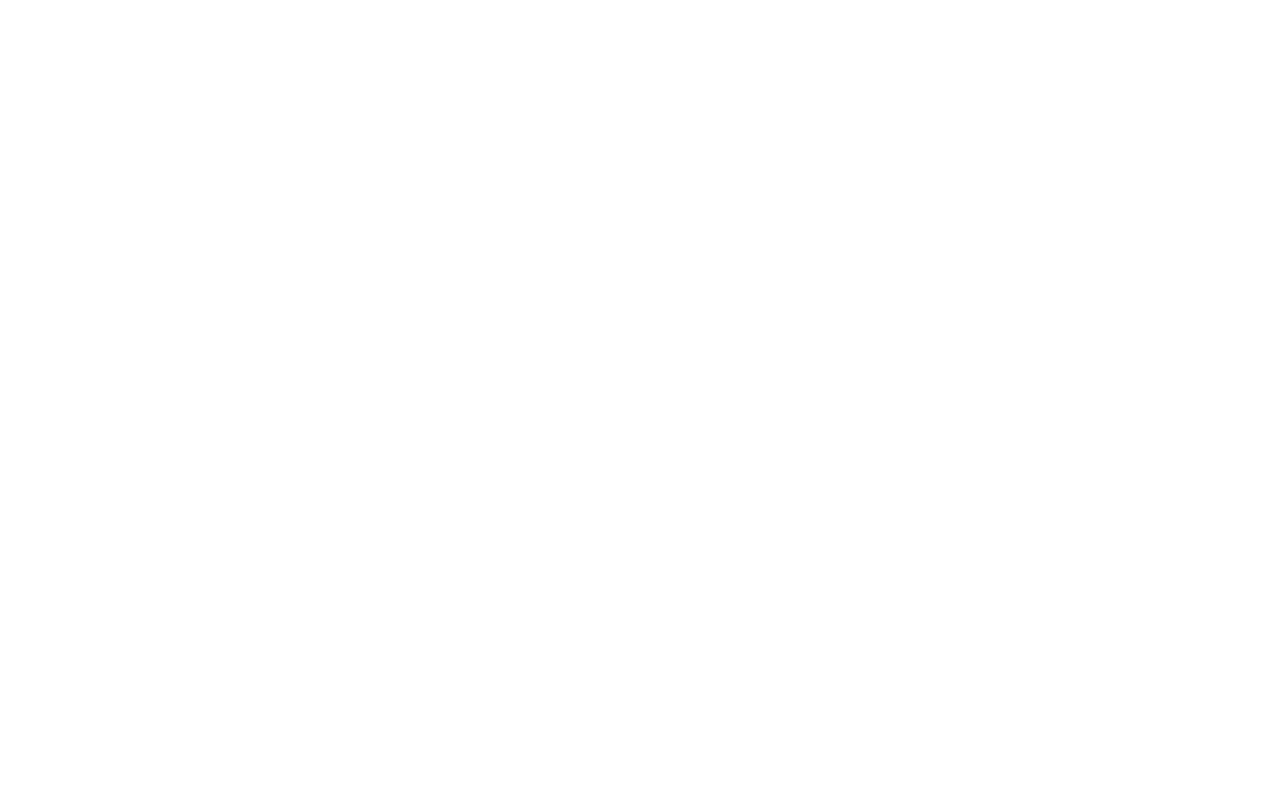
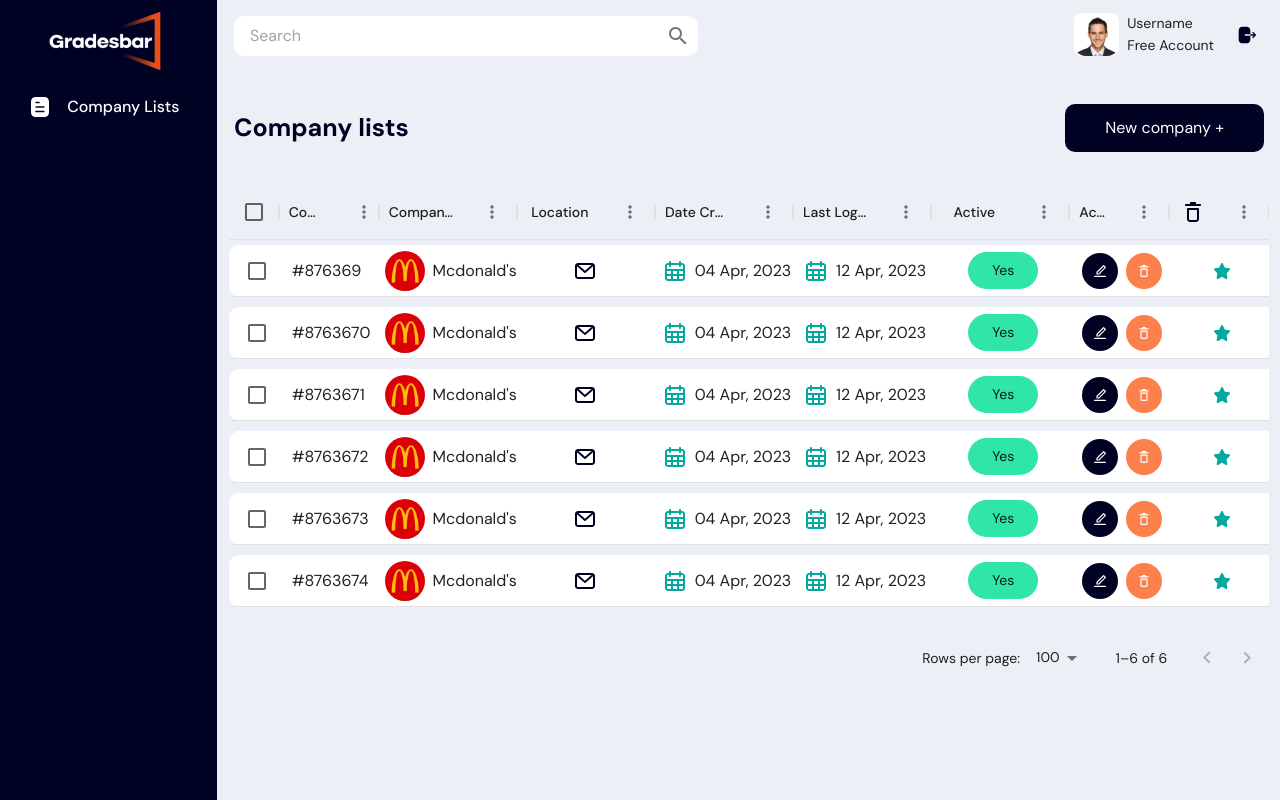
Before and after one commit to AmineElkhalidy/Marco-Dashboard, a React (Create React App) app: page /companies in a window 1280 px wide. Before the commit this address had no page. Built offline with nearby package versions, Linux system fonts and the light colour scheme.

Commit message:
Pushing the new change of the dashboard

```diff
--- a/package.json
+++ b/package.json
@@ -19,7 +19,6 @@
     "react-router-dom": "^6.10.0",
     "react-scripts": "5.0.1",
     "react-step-builder": "^3.0.6",
-    "react-swipeable-views": "^0.14.0",
     "web-vitals": "^2.1.4"
   },
   "scripts": {
--- a/src/App.jsx
+++ b/src/App.jsx
@@ -27,11 +27,11 @@
       <main className="w-full h-full font-sans">
         <Routes>
           <Route path="/" element={<Login />} />
-          <Route path="/dashboard" element={<Dashboard />} />
-          <Route path="/company-details" element={<CompanyDetails />} />
-          <Route path="/company-details/score" element={<Score />} />
-          <Route path="/company-details/unique" element={<Unique />} />
-          <Route path="/all-details" element={<AllCompanyInfo />} />
+          <Route path="/companies" element={<Dashboard />} />
+          <Route path="/company/:id" element={<CompanyDetails />} />
+          <Route path="/company/:id/score" element={<Score />} />
+          <Route path="/company/:id/unique" element={<Unique />} />
+          <Route path="/company/:id/all-details" element={<AllCompanyInfo />} />
         </Routes>
       </main>
     </ThemeProvider>
--- a/src/data/data.js
+++ b/src/data/data.js
@@ -1,6 +1,6 @@
 export const companiesList = [
   {
-    id: "#876369",
+    id: "876369",
     companyName: "Mcdonald's",
     location: "London",
     dateCreated: "04 Apr, 2023",
@@ -10,7 +10,7 @@
     remove: "",
   },
   {
-    id: "#8763670",
+    id: "8763670",
     companyName: "Mcdonald's",
     location: "London",
     dateCreated: "04 Apr, 2023",
@@ -20,7 +20,7 @@
     remove: "",
   },
   {
-    id: "#8763671",
+    id: "8763671",
     companyName: "Mcdonald's",
     location: "London",
     dateCreated: "04 Apr, 2023",
@@ -30,7 +30,7 @@
     remove: "",
   },
   {
-    id: "#8763672",
+    id: "8763672",
     companyName: "Mcdonald's",
     location: "London",
     dateCreated: "04 Apr, 2023",
@@ -40,7 +40,7 @@
     remove: "",
   },
   {
-    id: "#8763673",
+    id: "8763673",
     companyName: "Mcdonald's",
     location: "London",
     dateCreated: "04 Apr, 2023",
@@ -50,7 +50,7 @@
     remove: "",
   },
   {
-    id: "#8763674",
+    id: "8763674",
     companyName: "Mcdonald's",
     location: "London",
     dateCreated: "04 Apr, 2023",
--- a/src/scenes/auth/Login.jsx
+++ b/src/scenes/auth/Login.jsx
@@ -58,7 +58,7 @@
             </div>
 
             <Link
-              to="/dashboard"
+              to="/companies"
               className="w-full text-center bg-textColor p-3 text-white rounded-[10px] uppercase font-medium"
               type="submit"
             >
--- a/src/scenes/company/CompanyDetails.jsx
+++ b/src/scenes/company/CompanyDetails.jsx
@@ -1,7 +1,7 @@
 import React, { useState } from "react";
 
 // Routing
-import { Link } from "react-router-dom";
+import { Link, useParams } from "react-router-dom";
 
 // MUI
 import { Box, IconButton, Typography, Switch, TextField } from "@mui/material";
@@ -16,7 +16,11 @@
 import EditSVG from "../../assets/svgs/edit.svg";
 import UploadImage from "../../assets/images/upload.png";
 
+// Data
+import { companiesList } from "../../data/data";
+
 const CompanyDetails = () => {
+  const { id } = useParams();
   const [checked, setChecked] = useState(true);
   const [initialUpdate, setInitialUpdate] = useState(false);
   const [contactUpdate, setContactUpdate] = useState(false);
@@ -27,9 +31,12 @@
     setChecked(event.target.checked);
   };
 
+  // Filtering the company
+  const selectedCompany = companiesList.filter((company) => company.id === id);
+  const { companyName } = selectedCompany;
   return (
     <div className="w-full flex relative ">
-      <SideBar />
+      <SideBar companyName={companyName} />
 
       {/* Content */}
       <div className="w-full bg-bgColor">
--- a/src/scenes/dashboard/index.jsx
+++ b/src/scenes/dashboard/index.jsx
@@ -1,7 +1,10 @@
 import React, { useState } from "react";
 
-import PropTypes from "prop-types";
-import SwipeableViews from "react-swipeable-views";
+// import PropTypes from "prop-types";
+// import SwipeableViews from "react-swipeable-views";
+
+// Routing
+import { Link } from "react-router-dom";
 
 // MUI
 import { Box, IconButton, Typography, Tabs, Tab, AppBar } from "@mui/material";
@@ -36,9 +39,18 @@
   // Drawer State
   const [isDrawerOpen, setIsDrawerOpen] = useState(false);
 
+  const [selectionModel, setSelectionModel] = useState([]);
+
+  const [rows, setRows] = useState(companiesList);
+
   // Columns
   const columns = [
-    { field: "id", headerName: "Company ID", headerAlign: "left" },
+    {
+      field: "id",
+      headerName: "Company ID",
+      headerAlign: "left",
+      renderCell: (params) => <Typography>#{params.value}</Typography>,
+    },
     {
       field: "companyName",
       headerName: "Company Name",
@@ -115,10 +127,10 @@
       align: "center",
       renderCell: (params) => (
         <div className="flex items-center h-full w-full justify-center gap-2">
-          <button>
+          <Link to={`/company/${params.id}`}>
             <img src={Edit} alt="Edit SVG" />
-          </button>
-          <button>
+          </Link>
+          <button onClick={() => handleDelete(params.id)}>
             <img src={Delete} alt="Delete SVG" />
           </button>
         </div>
@@ -139,9 +151,15 @@
       ),
     },
   ];
+  const handleDelete = (id) => {
+    const updatedRows = rows.filter((row) => row.id !== id);
+    setSelectionModel([]);
+    setRows(updatedRows);
+  };
+
   return (
     <div className="w-full flex relative">
-      <SideBar />
+      <SideBar company={""} />
 
       {/* Content */}
       <div className="w-full bg-bgColor">
@@ -222,7 +240,7 @@
               backgroundColor: "white",
               borderRadius: "10px",
               marginBlock: "5px",
-              padding: "0 5px",
+              padding: "0 3px",
             },
             "& .MuiDataGrid-footerContainer": {
               border: "none",
@@ -233,7 +251,12 @@
             sx={{ width: "100%", height: "100%" }}
             checkboxSelection
             columns={columns}
-            rows={companiesList}
+            rows={rows}
+            selectionModel={selectionModel}
+            onSelectionModelChange={(newSelection) => {
+              setSelectionModel(newSelection);
+            }}
+            deleteRowsModel={selectionModel}
           />
         </Box>
 
--- a/src/scenes/global/Sidebar.jsx
+++ b/src/scenes/global/Sidebar.jsx
@@ -7,17 +7,17 @@
 import { Box, IconButton, Typography } from "@mui/material";
 
 // NavLink
-import { NavLink } from "react-router-dom";
+import { Link } from "react-router-dom";
 
 // Logo
 import Logo from "../../assets/images/Logo.png";
 import { ReactComponent as List } from "../../assets/svgs/list.svg";
 
-const SideBar = () => {
+const SideBar = ({ companyName }) => {
   const { collapseSidebar, toggleSidebar, collapsed, toggled, broken, rtl } =
     useProSidebar();
 
-  const [selected, setSelected] = useState("");
+  // Extracting the company name
 
   return (
     <Box
@@ -39,7 +39,8 @@
       <Sidebar className="h-full">
         <Menu>
           {/* Logo */}
-          <MenuItem onClick={() => collapseSidebar()}>
+          {/* onClick={() => collapseSidebar()} */}
+          <MenuItem>
             {!collapsed && (
               <Box mt={"2rem"}>
                 <img src={Logo} alt="Gradesbar Logo" />
@@ -50,26 +51,17 @@
           {/* Menu items */}
           <Box paddingLeft={collapsed ? undefined : "1%"} marginTop="2rem">
             <MenuItem icon={<List />}>
-              <Typography sx={{ color: "white", fontWeight: 500 }}>
+              <Link to="/companies" className="text-white font-medium">
                 Company Lists
-              </Typography>
+              </Link>
             </MenuItem>
 
             <Box paddingLeft="2.75rem">
-              {/* <MenuItem
-                routerLink={
-                  <NavLink
-                    className={({ isActive }) =>
-                      isActive ? "activeLink" : undefined
-                    }
-                    to={"/"}
-                  />
-                }
-              >
+              <MenuItem>
                 <Typography sx={{ color: "white", fontWeight: 500 }}>
-                  Mcdonald’s
+                  {companyName}
                 </Typography>
-              </MenuItem> */}
+              </MenuItem>
             </Box>
           </Box>
         </Menu>
```
Also changed, not shown: src/scenes/company/AddCompany.jsx (+83 -83 lines), 1 other file (tests, documents, lock files or other folders).
